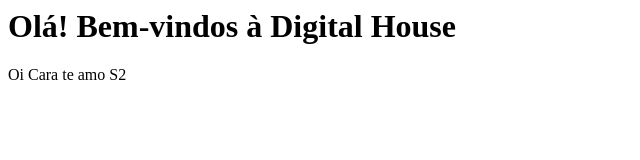
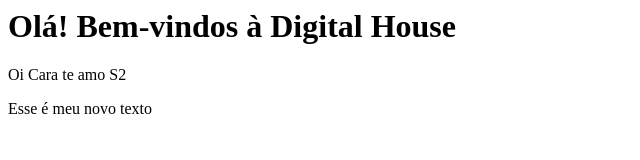
Before and after one commit to hugorosso/aula-git, a plain HTML site: page index.html in a window 1280 px wide. Shown: the whole page, without its empty margins (0-640 px from the left). Drawn offline with Linux system fonts and the light colour scheme.

Commit message:
Adicionando um novo texto

```diff
--- a/index.html
+++ b/index.html
@@ -5,5 +5,6 @@
 	<body>
 		<h1>Olá! Bem-vindos à Digital House</h1>
 		<p>Oi Cara te amo S2 </p>
+		<p>Esse é meu novo texto</p>
 	</body>
 </html>
```
